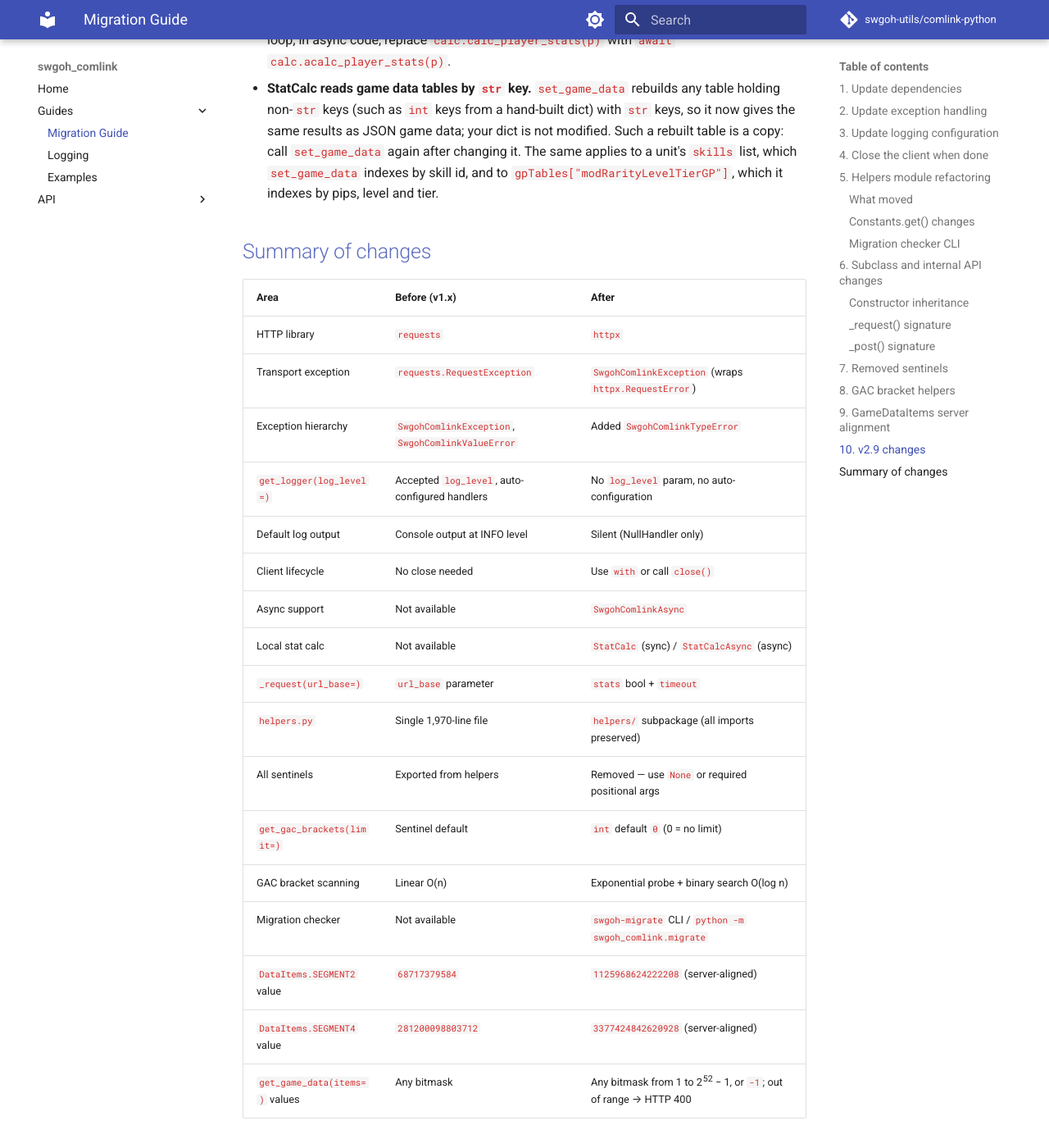
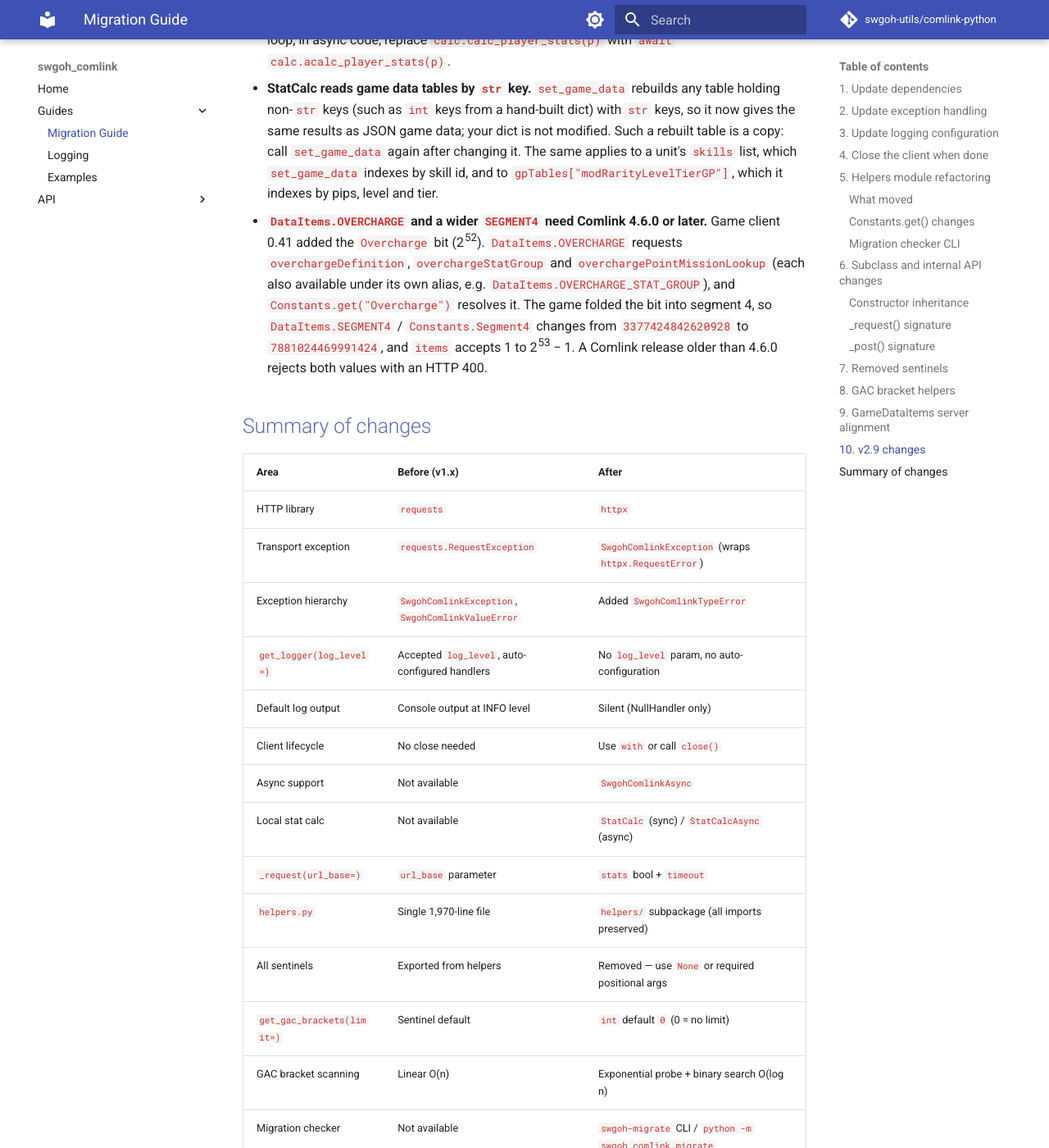
Before and after one commit to swgoh-utils/comlink-python, an MkDocs documentation site: the page built from docs/migration.md, in a window 1280 px wide and 1400 px high, scrolled down 8062 px. Shown: the whole window at 82% size. Built offline with MkDocs 1.6.1 and Material for MkDocs 9.7.7, drawn with Linux system fonts in a browser that asks for light colours; comment, search, counter and statistics services are not loaded; the version menu is left out; some of the changed text lies outside the part shown.

Commit message:
feat(helpers): sync game data constants with client schema 0.41.2115745
Client 0.41.2115745 adds the Overcharge game data bit (2**52) and folds it
into segment 4, so DataItems gains OVERCHARGE (aliases
OVERCHARGE_DEFINITION, OVERCHARGE_STAT_GROUP,
OVERCHARGE_POINT_MISSION_LOOKUP), Constants.get("Overcharge") resolves it,
and SEGMENT4 / Constants.Segment4 move to the game's new 7881024469991424.

The stat and enum tables gain UnitStat 62 (Critical Defense,
UNIT_STAT_CRITICAL_DAMAGE_NEGATE), ItemType 36 OVERCHARGE_POINT and
CurrencyType 51 ARENA_CURRENCY ("Arena Tokens").

Requires Comlink 4.6.0 or later, which accepts items up to 2**53 - 1.
Earlier releases reject OVERCHARGE and the new SEGMENT4 with HTTP 400.

Closes #216

Co-Authored-By: Claude Opus 5.5 <noreply@anthropic.com>

```diff
--- a/docs/migration.md
+++ b/docs/migration.md
@@ -284,7 +284,7 @@ in your own code (rather than referencing the constants by name), update them:
 | Constant | Old value | New value |
 |----------|-----------|-----------|
 | `DataItems.SEGMENT2` / `Constants.Segment2` | `68717379584` | `1125968624222208` |
-| `DataItems.SEGMENT4` / `Constants.Segment4` | `281200098803712` | `3377424842620928` |
+| `DataItems.SEGMENT4` / `Constants.Segment4` | `281200098803712` | `7881024469991424` |
 
 `SEGMENT1` (`2097151`) and `SEGMENT3` (`206158430208`) are unchanged.
 
@@ -292,8 +292,8 @@ Code that references the constant by name (`DataItems.SEGMENT2`, `Constants.Segm
 `Constants.get("Segment2")`) picks up the new values automatically.
 
 **`get_game_data(items=...)` accepts any in-range bitmask.** Comlink accepts any
-`items` value from 1 to 2<sup>52</sup> − 1, or `-1` (`DataItems.ALL`; the client sends
-`-1` for it even on Python 3.15+, where `int(DataItems.ALL)` is 2<sup>52</sup> − 1) for everything,
+`items` value from 1 to 2<sup>53</sup> − 1, or `-1` (`DataItems.ALL`; the client sends
+`-1` for it even on Python 3.15+, where `int(DataItems.ALL)` is 2<sup>53</sup> − 1) for everything,
 so single collections (e.g. `DataItems.UNITS`), custom combinations and the
 `SEGMENT1`–`SEGMENT4` aggregates all work. Out-of-range values are rejected with an
 HTTP 400. Earlier versions of this guide advised against single-collection values;
@@ -362,6 +362,14 @@ Upgrading from v2.8 to v2.9.
   rebuilt table is a copy: call `set_game_data` again after changing it. The same applies
   to a unit's `skills` list, which `set_game_data` indexes by skill id, and to
   `gpTables["modRarityLevelTierGP"]`, which it indexes by pips, level and tier.
+- **`DataItems.OVERCHARGE` and a wider `SEGMENT4` need Comlink 4.6.0 or later.** Game
+  client 0.41 added the `Overcharge` bit (2<sup>52</sup>). `DataItems.OVERCHARGE` requests
+  `overchargeDefinition`, `overchargeStatGroup` and `overchargePointMissionLookup` (each also
+  available under its own alias, e.g. `DataItems.OVERCHARGE_STAT_GROUP`), and
+  `Constants.get("Overcharge")` resolves it. The game folded the bit into segment 4, so
+  `DataItems.SEGMENT4` / `Constants.Segment4` changes from `3377424842620928` to
+  `7881024469991424`, and `items` accepts 1 to 2<sup>53</sup> − 1. A Comlink release
+  older than 4.6.0 rejects both values with an HTTP 400.
 
 ## Summary of changes
 
@@ -382,5 +390,5 @@ Upgrading from v2.8 to v2.9.
 | GAC bracket scanning | Linear O(n) | Exponential probe + binary search O(log n) |
 | Migration checker | Not available | `swgoh-migrate` CLI / `python -m swgoh_comlink.migrate` |
 | `DataItems.SEGMENT2` value | `68717379584` | `1125968624222208` (server-aligned) |
-| `DataItems.SEGMENT4` value | `281200098803712` | `3377424842620928` (server-aligned) |
-| `get_game_data(items=)` values | Any bitmask | Any bitmask from 1 to 2<sup>52</sup> − 1, or `-1`; out of range → HTTP 400 |
+| `DataItems.SEGMENT4` value | `281200098803712` | `7881024469991424` (server-aligned) |
+| `get_game_data(items=)` values | Any bitmask | Any bitmask from 1 to 2<sup>53</sup> − 1, or `-1` |
```
Also changed, not shown: docs/api/helpers.md (+5 -3 lines), 5 other files.
